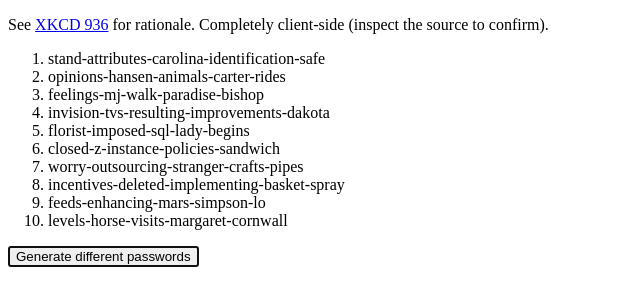
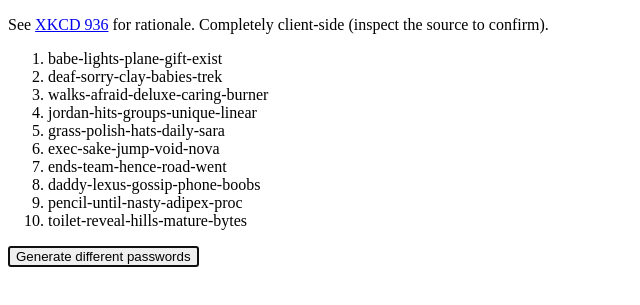
Before and after one commit to dimview/correct-horse-battery-staple, a plain HTML site: page index.html in a window 1280 px wide. Shown: the part 33-338 px from the top of the page, without its empty margins (0-640 px from the left). Drawn offline with Linux system fonts and the light colour scheme.

Commit message:
Fixed Javascript implementation

```diff
--- a/index.html
+++ b/index.html
@@ -21,6 +21,10 @@
     }
   }
 
+  function WordFilter(word) {
+    return word.length >= 4 && word.length <= 6;
+  }
+
   function LoadDictionary()
   {
     var oFrame = document.getElementById("frmFile");
@@ -28,7 +32,7 @@
     while (strRawContents.indexOf("\r") >= 0) {
       strRawContents = strRawContents.replace("\r", "");
     }
-    arrLines = strRawContents.split("\n");
+    arrLines = strRawContents.split("\n").filter(WordFilter);
   }
 </script>
 </head>
```
